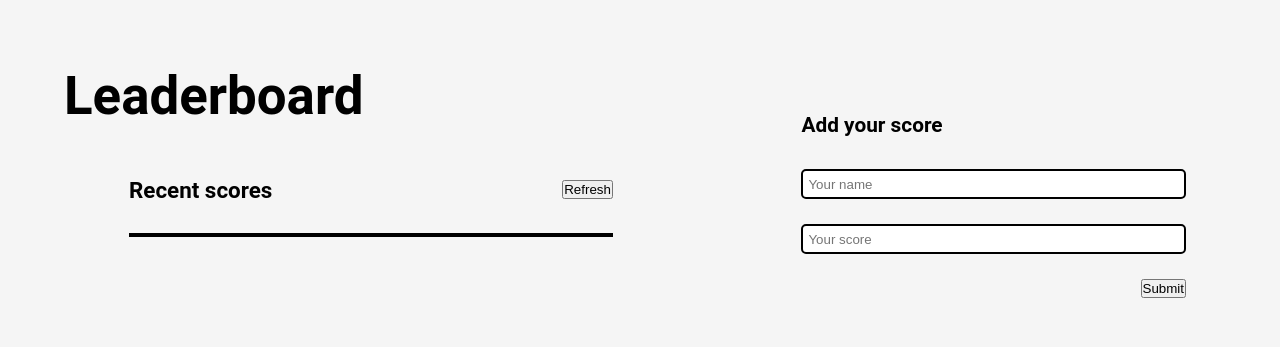
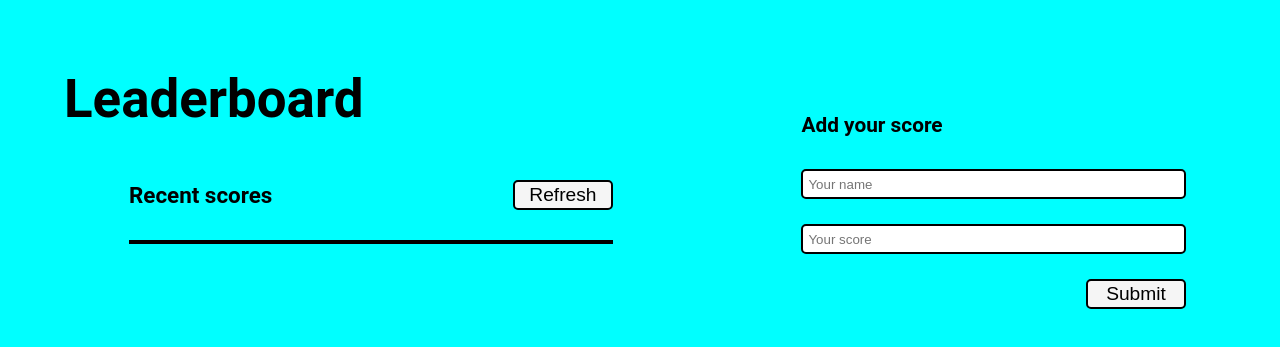
Before and after one commit to Alejandroq12/hallofchampions, a website built with webpack: page src/index.html in a window 1280 px wide. Shown: the part 87-434 px from the top of the page. Built offline with nearby package versions, Linux system fonts and the light colour scheme.

Commit message:
Add style to button and background

```diff
--- a/src/styles.css
+++ b/src/styles.css
@@ -9,12 +9,14 @@
 :root {
   --white-gray: #f5f5f5;
   --light-gray: lightgray;
+  --aqua: #00ffff;
 }
 
 body {
   font-family: 'Roboto', sans-serif;
   background-color: var(--white-gray);
   font-size: 10px;
+  background-color: var(--aqua)
 }
 
 .leaderboard {
@@ -58,6 +60,7 @@ body {
   flex-direction: column;
   border: 2px solid black;
   width: 65%;
+  overflow-y: scroll;
 }
 
 .leaderboard-scores__list .scores-li {
@@ -99,6 +102,19 @@ body {
   display: flex;
 }
 
+button {
+  display: flex;
+  justify-content: center;
+  align-items: center;
+  width: 100px;
+  height: 30px;
+  border: 2px solid black;
+  border-radius: 5px;
+  background-color: var(--white-gray);
+  font-size: 1.2rem;
+  cursor: pointer;
+}
+
 @media screen and (min-width: 769px) {
   .leaderboard {
     flex-direction: row;
```
